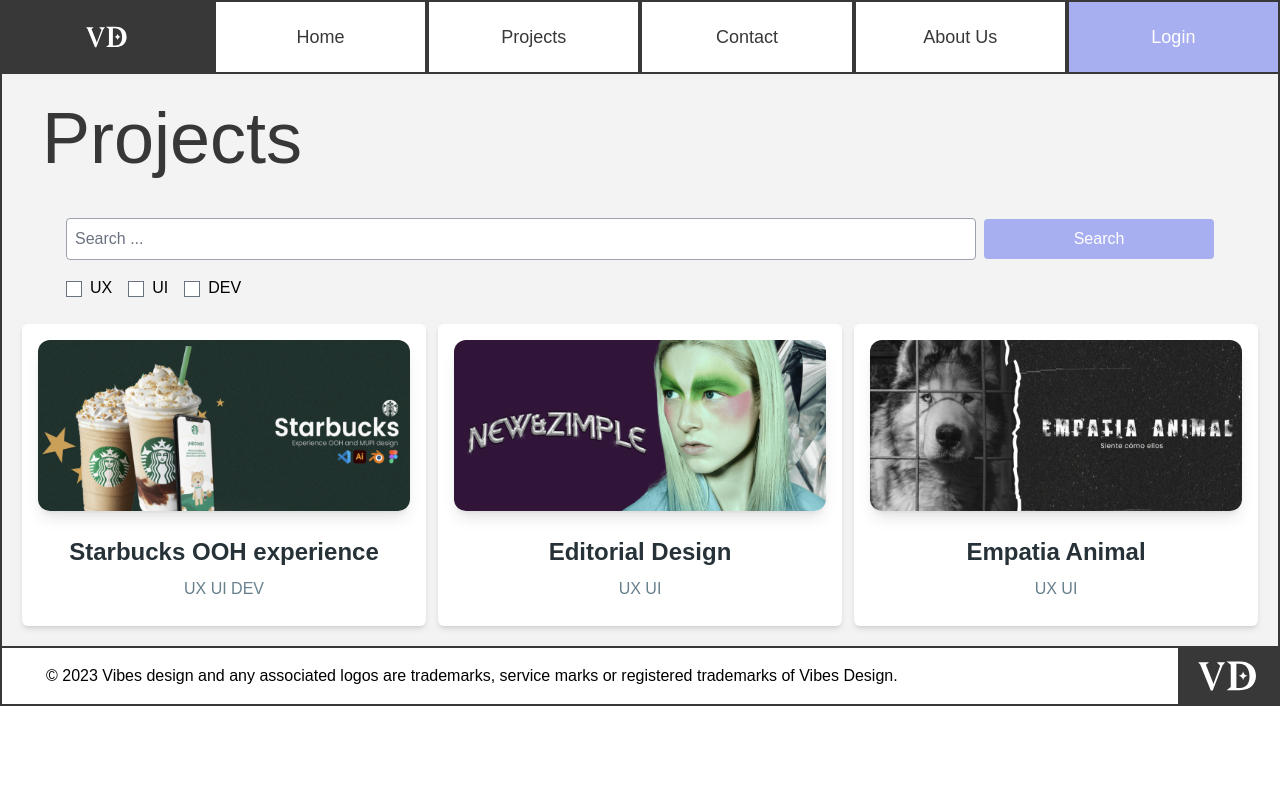
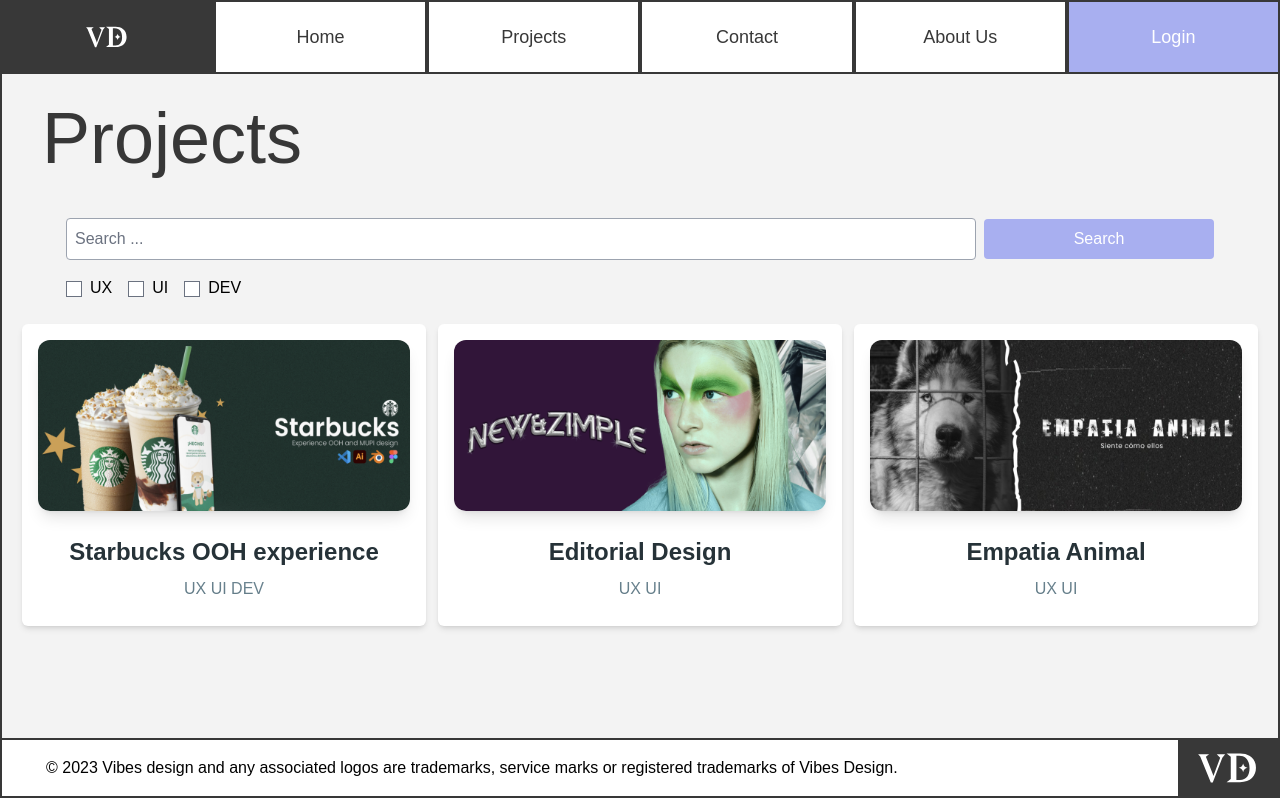
Before and after one commit to roritopra/vibes-design-portfolio, a React (Vite) app: page /projects in a window 1280 px wide. Built offline with nearby package versions, Linux system fonts and the light colour scheme; a web font is replaced by a local one.

Commit message:
[FIX] Fixed margin in projects

```diff
--- a/src/pages/ProjectsPage.jsx
+++ b/src/pages/ProjectsPage.jsx
@@ -51,7 +51,7 @@
         </main>
       </body>
 
-      <div className="grid gap-3 sm:grid-cols-2 lg:grid-cols-3 p-5 font-darkestMedium">
+      <div className="grid gap-3 sm:grid-cols-2 lg:grid-cols-3 p-5 font-darkestMedium pb-28">
         <Card className="w-full hover:bg-gray-100 cursor-pointer rounded-md">
           <CardHeader floated={false} className="">
             <img src="./imgs/project1.png" alt="profile-picture" />
```
